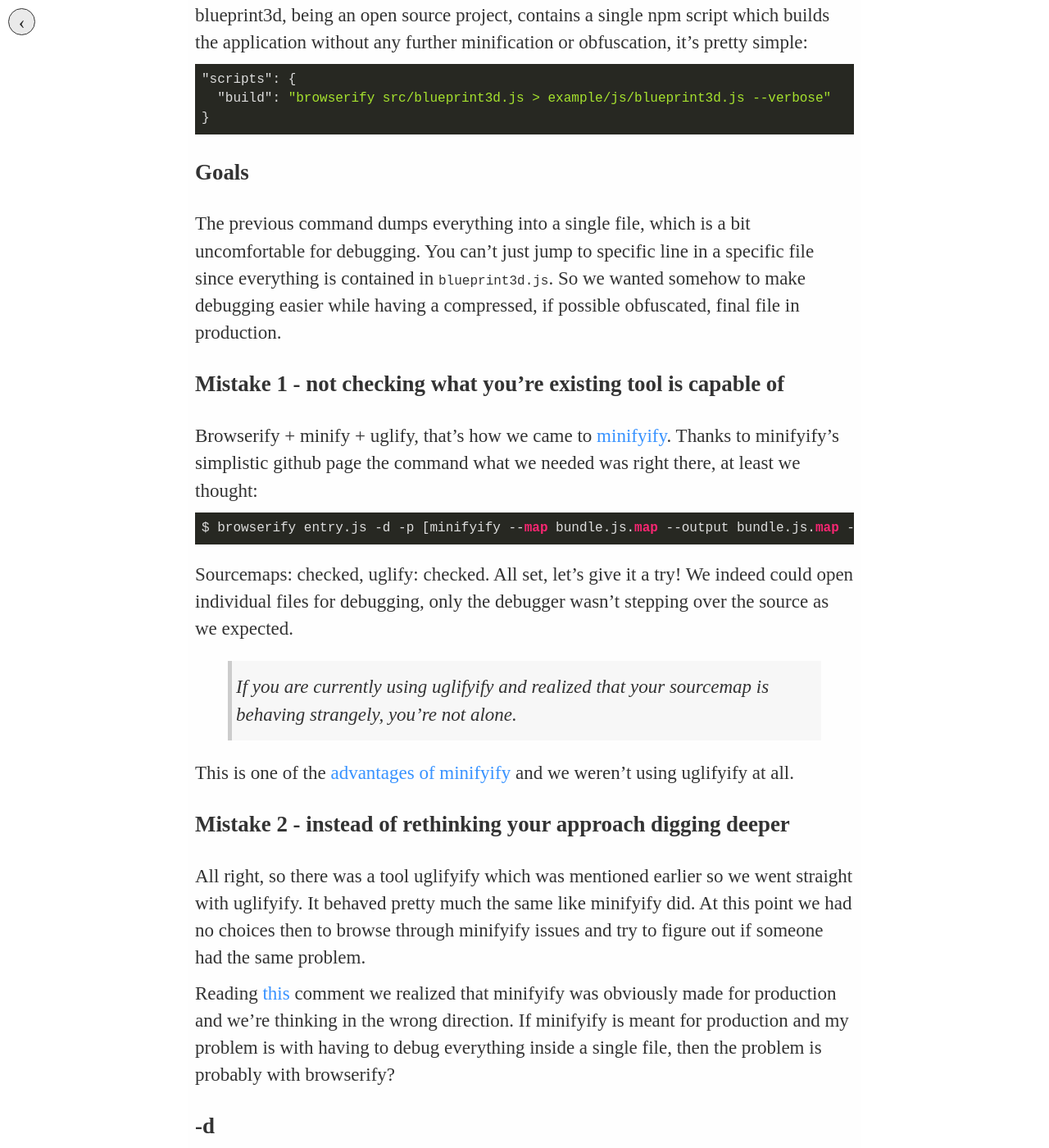
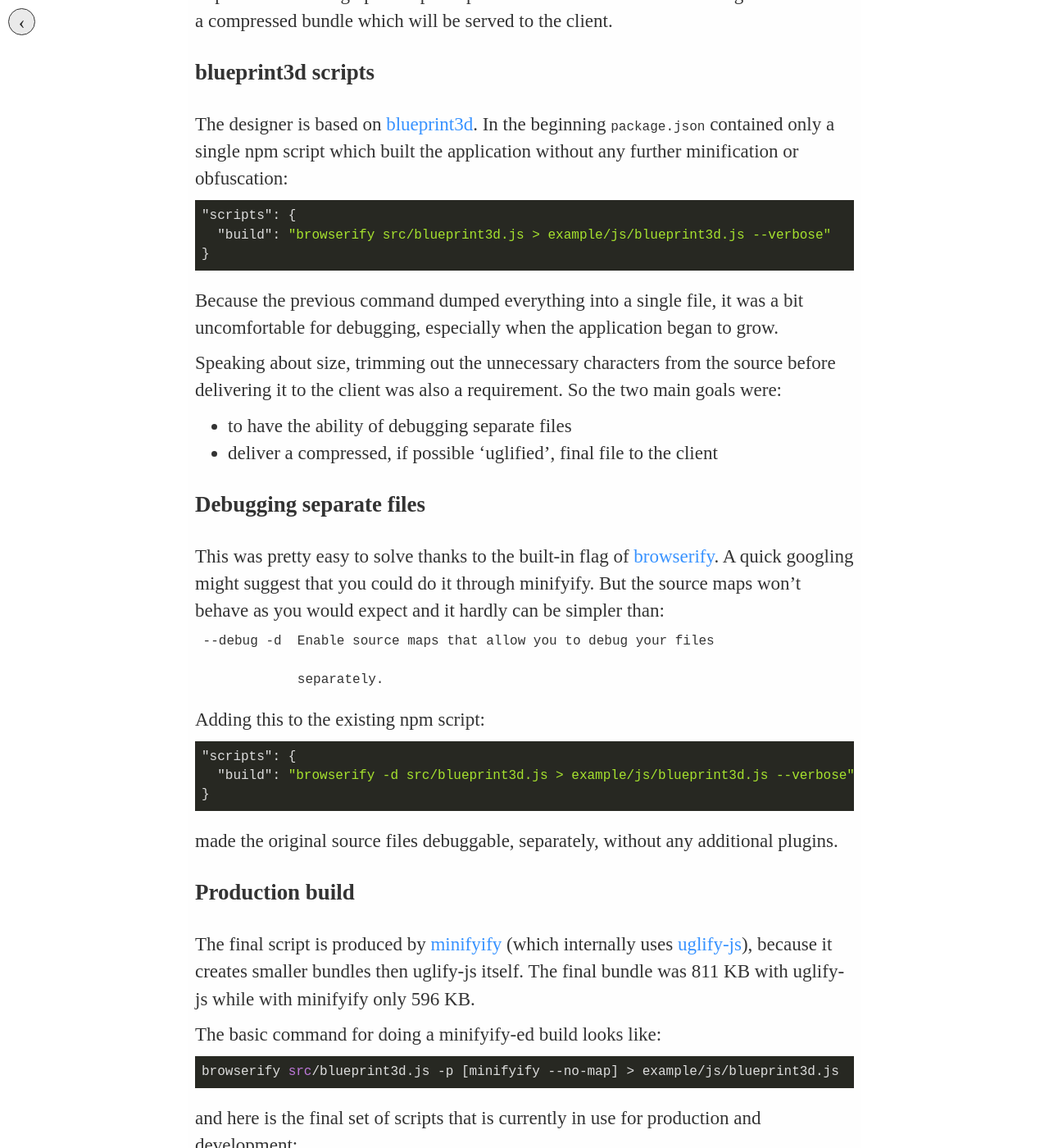
Before and after one commit to akoskm/akoskm.github.io, a Jekyll site: the page built from _posts/2016-09-19-browserify-production-boilerplate.md, in a window 1280 px wide and 1400 px high, scrolled down 451 px. Shown: the whole window at 82% size. Built offline with Jekyll 4.4.1, drawn with Linux system fonts in a browser that asks for light colours; nearby versions of some CDN libraries; some web fonts are replaced; comment, search, counter and statistics services are not loaded; some of the changed text lies outside the part shown.

Commit message:
complete rewrite, as always

```diff
--- a/_posts/2016-09-19-browserify-production-boilerplate.md
+++ b/_posts/2016-09-19-browserify-production-boilerplate.md
@@ -1,63 +1,40 @@
 ---
-title: Browserify Boilerplate
+title: Browserify for development and production
 layout: post
 type: post
 date: 2016-09-18 00:00:01
 ---
 
-Chances that you can set up a project from scratch and use whatever technologies
-you're familiar with doesn't happen every day. Sometimes you just have to work with what you've got.
-It's been a while since we started working on a project that is based on [blueprint3d](https://github.com/furnishup/blueprint3d) -
-an open source project for designing interior spaces such as homes or apartments.
-If you didn't hear about it yet, check out their demo:
-[http://furnishup.github.io/blueprint3d/example/](http://furnishup.github.io/blueprint3d/example/)!
+Realtime Raytracer, the acoustical design tool, is now in alpha! Check out the demo
+[here](http://bp3dbt2d-env.us-east-1.elasticbeanstalk.com) or
+see the promo video [here](http://bp3dbt2d-env.us-east-1.elasticbeanstalk.com). One of the final steps before
+the alpha release was to improve the existing npm scripts to produce files that are easier to debug and to create
+a compressed bundle which will be served to the client.
 
-### Initial setup
+### blueprint3d scripts
 
-blueprint3d, being an open source project, contains a single npm script which builds the application without
-any further minification or obfuscation, it's pretty simple:
+The designer is based on [blueprint3d](https://github.com/furnishup/blueprint3d).
+In the beginning <code>package.json</code> contained only a single npm script which built the application without
+any further minification or obfuscation:
 
 <pre><code>"scripts": {
   "build": "browserify src/blueprint3d.js > example/js/blueprint3d.js --verbose"
 }</code></pre>
 
-### Goals
+Because the previous command dumped everything into a single file, it was a bit uncomfortable for
+debugging, especially when the application began to grow.
 
-The previous command dumps everything into a single file, which is a bit uncomfortable for
-debugging. You can't just jump to specific line in a specific file since everything is contained in
-<code>blueprint3d.js</code>. So we wanted somehow to make debugging easier while having a compressed,
-if possible obfuscated, final file in production.
+Speaking about size, trimming out the unnecessary characters from the source before delivering it to the client
+was also a requirement. So the two main goals were:
 
-### Mistake 1 - not checking what you're existing tool is capable of
+* to have the ability of debugging separate files
+* deliver a compressed, if possible 'uglified', final file to the client
 
-Browserify + minify + uglify, that's
-how we came to [minifyify](https://www.npmjs.com/package/minifyify). Thanks to minifyify's simplistic github page
-the command what we needed was right there, at least we thought:
+### Debugging separate files
 
-<pre><code>$ browserify entry.js -d -p [minifyify --map bundle.js.map --output bundle.js.map --uglify [ --compress [ --dead_code--comparisons 0 ] ] ] > bundle.js</code></pre>
-
-Sourcemaps: checked, uglify: checked. All set, let's give it a try!
-We indeed could open individual files for debugging, only the debugger wasn't stepping over the source as we expected.
-
-> If you are currently using uglifyify and realized that your sourcemap is behaving strangely, you're not alone.
-
-This is one of the [advantages of minifyify](https://github.com/ben-ng/minifyify#advantages) and we weren't using uglifyify
-at all.
-
-### Mistake 2 - instead of rethinking your approach digging deeper
-
-All right, so there was a tool uglifyify which was mentioned earlier so we went straight with uglifyify.
-It behaved pretty much the same like minifyify did. At this point we had no choices then to browse through minifyify
-issues and try to figure out if someone had the same problem.
-
-Reading [this](https://github.com/ben-ng/minifyify/issues/64#issuecomment-54495037) comment we realized that
-minifyify was obviously made for production and we're thinking in the wrong direction.
-If minifyify is meant for production and my problem is with having to debug everything inside a single file,
-then the problem is probably with browserify?
-
-### -d
-
-[Browserify usage](https://github.com/substack/node-browserify#usage):
+This was pretty easy to solve thanks to the built-in flag of [browserify](https://github.com/substack/node-browserify#usage).
+A quick googling might suggest that you could do it through minifyify.
+But the source maps won't behave as you would expect and it hardly can be simpler than:
 
 <pre>
  --debug -d  Enable source maps that allow you to debug your files
@@ -65,24 +42,39 @@
              separately.
 </pre>
 
-Adding this single flag to the existing npm script:
+Adding this to the existing npm script:
 
 <pre><code>"scripts": {
   "build": "browserify -d src/blueprint3d.js > example/js/blueprint3d.js --verbose"
 }
 </code></pre>
 
-made the original source files debuggable, without any additional plugin.
+made the original source files debuggable, separately, without any additional plugins.
 
 ### Production build
 
-Here is how our production script looked like:
+The final script is produced by [minifyify](https://github.com/ben-ng/minifyify) (which internally uses
+[uglify-js](https://github.com/mishoo/UglifyJS2)), because it creates smaller bundles then uglify-js itself.
+The final bundle was 811 KB with uglify-js while with minifyify only 596 KB.
+
+The basic command for doing a minifyify-ed build looks like:
+
+<pre><code>browserify src/blueprint3d.js -p [minifyify --no-map] > example/js/blueprint3d.js
+</code></pre>
+
+and here is the final set of scripts that is currently in use for production and development:
 
 <pre><code>"scripts": {
-  "build": "browserify -d src/blueprint3d.js > example/js/blueprint3d.js --verbose"
-  "production": "browserify src/blueprint3d.js -p [minifyify --no-map] > example/js/blueprint3d.js"
+  "dev": "browserify -d src/blueprint3d.js > example/js/blueprint3d.js --verbose"
+  "prod": "browserify src/blueprint3d.js -p [minifyify --no-map] > example/js/blueprint3d.js"
 }</code></pre>
 
-In the end we went with minifyify, seems that the [2nd advantage](https://github.com/ben-ng/minifyify#advantages)
-of minifyify about creating Smaller Bundles then uglify-js itself seems to be true. With uglify-js our final bundle
-was 811 KB while with minifyify only 596 KB.
+If you want mangling, that's possible too. Specify any mangling options after <code>--mangle</code>:
+
+<pre><code>browserify src/blueprint3d.js -p [minifyify --no-map --uglify [ --mangle [ 'toplevel' ] ] ] > example/js/blueprint3d.js
+</code></pre>
+
+from [uglify-js](https://github.com/mishoo/UglifyJS2#mangler-options).
+
+If you would like to experiment further, there is a minimalistic application which uses these
+scripts to generate development and production bundles: [browserify-example](https://github.com/akoskm/browserify-example).
```
